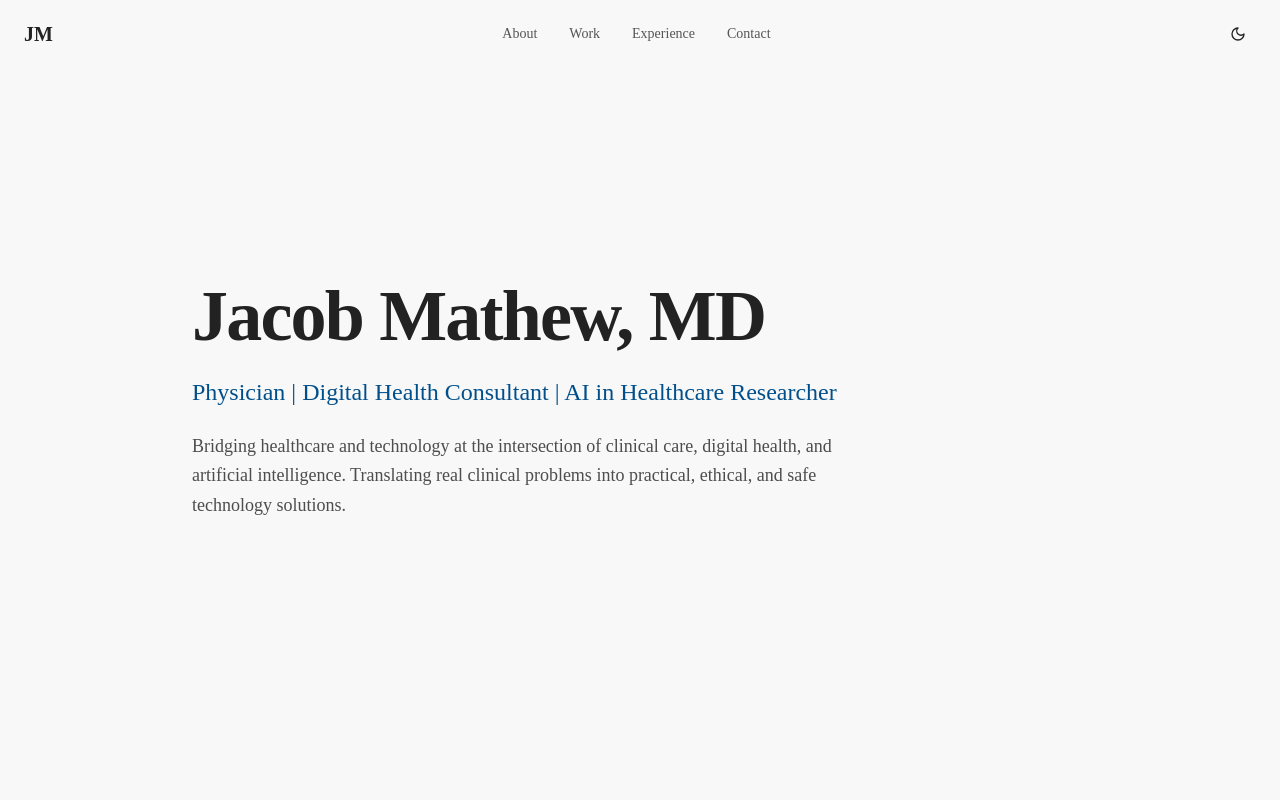
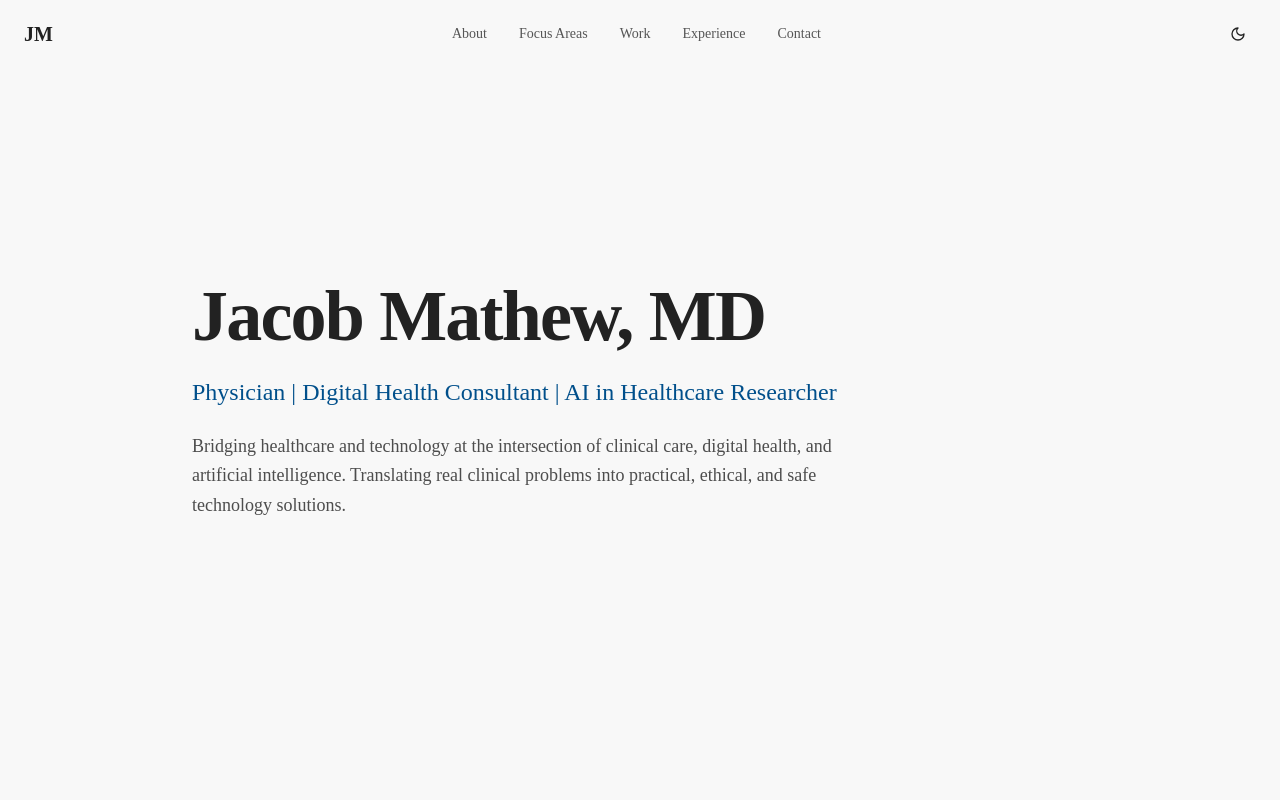
Before and after one commit to jacobthazmathew/jacobthazmathew.github.io, a Next.js app: page / in a window 1280 px wide. Shown: the top 800 px of the page. Built offline with nearby package versions, Linux system fonts and the light colour scheme.

Commit message:
feat: Add "Focus Areas" link to the navigation menu.

```diff
--- a/components/navigation.tsx
+++ b/components/navigation.tsx
@@ -37,6 +37,9 @@ export function Navigation() {
             <a href="#about" className="text-sm text-muted-foreground hover:text-foreground transition-colors">
               About
             </a>
+            <a href="#focus-areas" className="text-sm text-muted-foreground hover:text-foreground transition-colors">
+              Focus Areas
+            </a>
             <a href="#work" className="text-sm text-muted-foreground hover:text-foreground transition-colors">
               Work
             </a>
```
